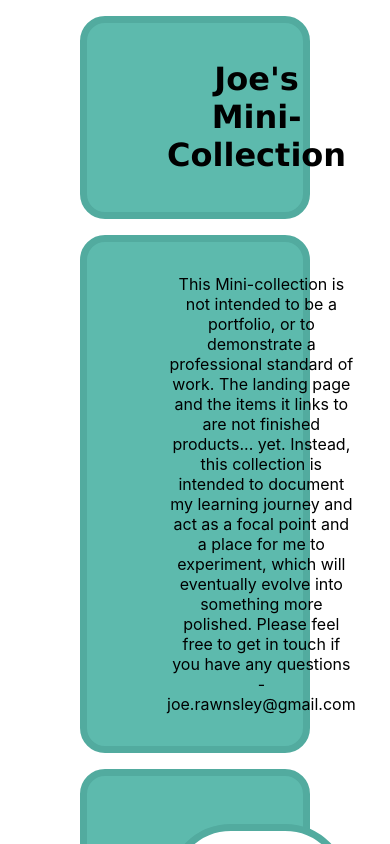
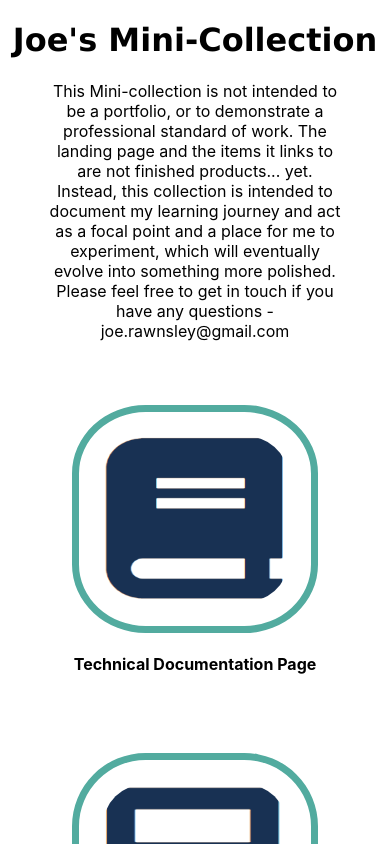
Before and after one commit to J-Rawnsley/mini-collection-v2, a React (Create React App) app: page / in a window 390 px wide. Shown: the top 844 px of the page. Built offline with nearby package versions, Linux system fonts and the light colour scheme.

Commit message:
react mini-collection 1.0 optimised for mobile and ready for first deployment

```diff
--- a/src/App.css
+++ b/src/App.css
@@ -4,12 +4,11 @@ body {
 }
 
 .main-element {
-  margin: 1rem 5rem;
-  padding: 1rem 5rem;
-  background-color: #5dbaad;
-  display: grid;
-  border-radius: 25px;
-  border: 7px solid #52ab9f;
+  margin: 1rem 3%;
+  /* padding: 1rem 0; */
+  /* background-color: #5dbaad; */
+  /* border-radius: 25px; */
+  /* border: 7px solid #52ab9f; */
 }
 
 .linkbox {
@@ -20,18 +19,18 @@ body {
 }
 
 .item-link-text {
-  width: 90%;
   text-align: center;
 }
 
 .item-link-image {
-  border-radius: 4rem;
-  margin: 0 auto;
+  border-radius: 30%;
   background-color: #fff;
+  display: block;
   width: 50%;
   height: 50%;
   padding: 1.5rem;
   border: 7px solid #52ab9f;
+  margin: auto;
 }
 
 .title {
@@ -43,6 +42,7 @@ body {
 .blurb {
   color: #000;
   text-align: center;
+  margin: 0 10%;
 }
 
 a:link {
--- a/src/linkData.js
+++ b/src/linkData.js
@@ -16,7 +16,7 @@ const clickCounter = "./collection/click-counter/index.html";
 const tribute = "./collection/tribute/build-a-tribute-page.html";
 const underConstruction =
   "./collection/under_construction/under_construction.html";
-const guardian = "./guardian/guardian.html";
+const guardian = "./collection/guardian/guardian.html";
 
 const itemLinks = [
   {
```
